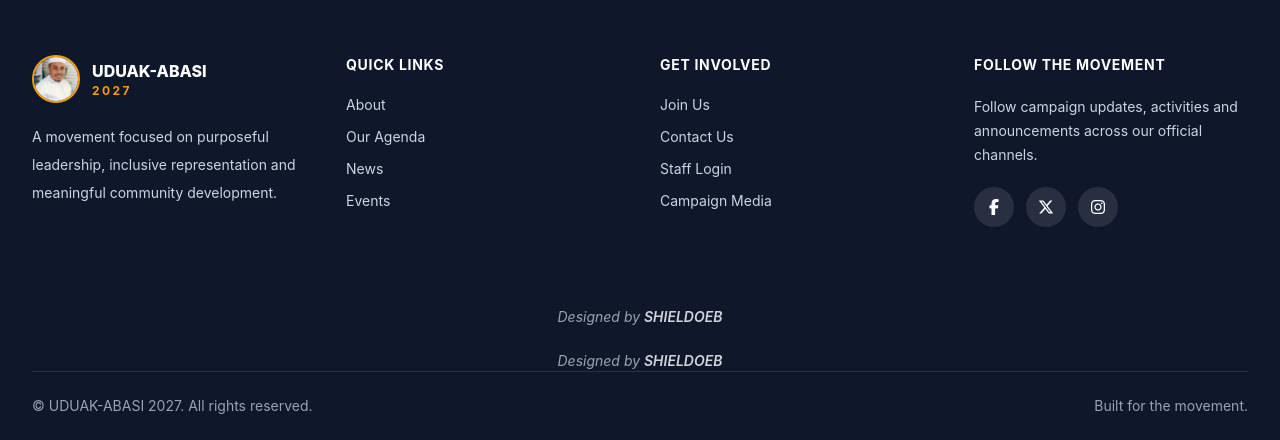
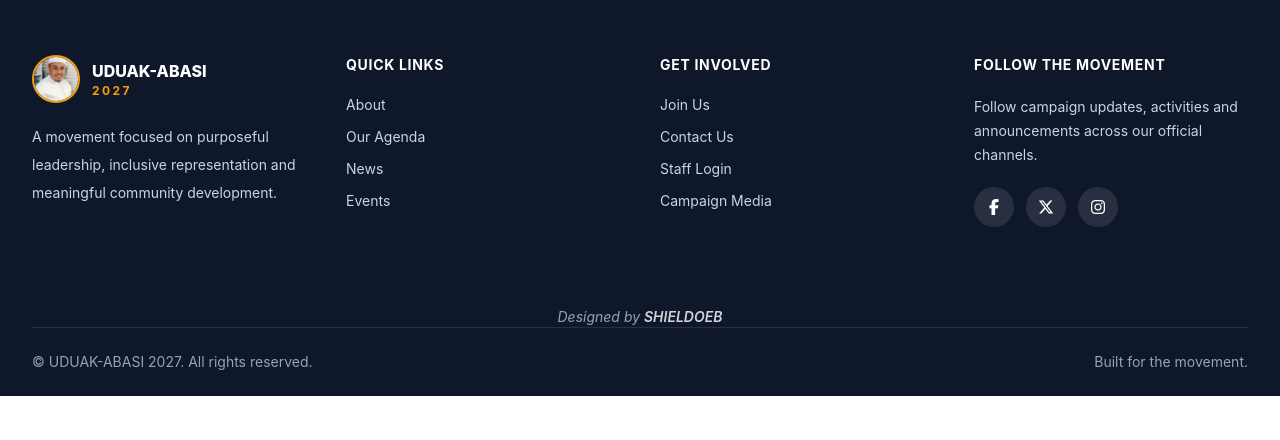
Before and after one commit to otubaba/uduakabasi, a Django app: page /about/ in a window 1280 px wide. Shown: the part 3756-4196 px from the top of the page. After the commit the page ends 4152 px from the top, so only its background shows below. Run offline with Django 5.2, Linux system fonts and the light colour scheme; some libraries are stand-ins or nearby versions.

Commit message:
base.html

```diff
--- a/templates/base.html
+++ b/templates/base.html
@@ -1300,19 +1300,6 @@
                 </div>
 
             </div>
-            <p class="mt-6 text-center text-sm text-gray-400">
-                <span class="italic">
-                    Designed by
-                    <a
-                        href="https://otubaba.github.io/engrBasseyO/"
-                        target="_blank"
-                        rel="noopener noreferrer"
-                        class="font-semibold text-gray-300 transition-all duration-300 hover:text-campaign-gold hover:underline hover:underline-offset-4"
-                    >
-                        SHIELDOEB
-                    </a>
-                </span>
-            </p>
 
             <p class="mt-6 text-center text-sm text-gray-400">
                 <span class="italic">
```
